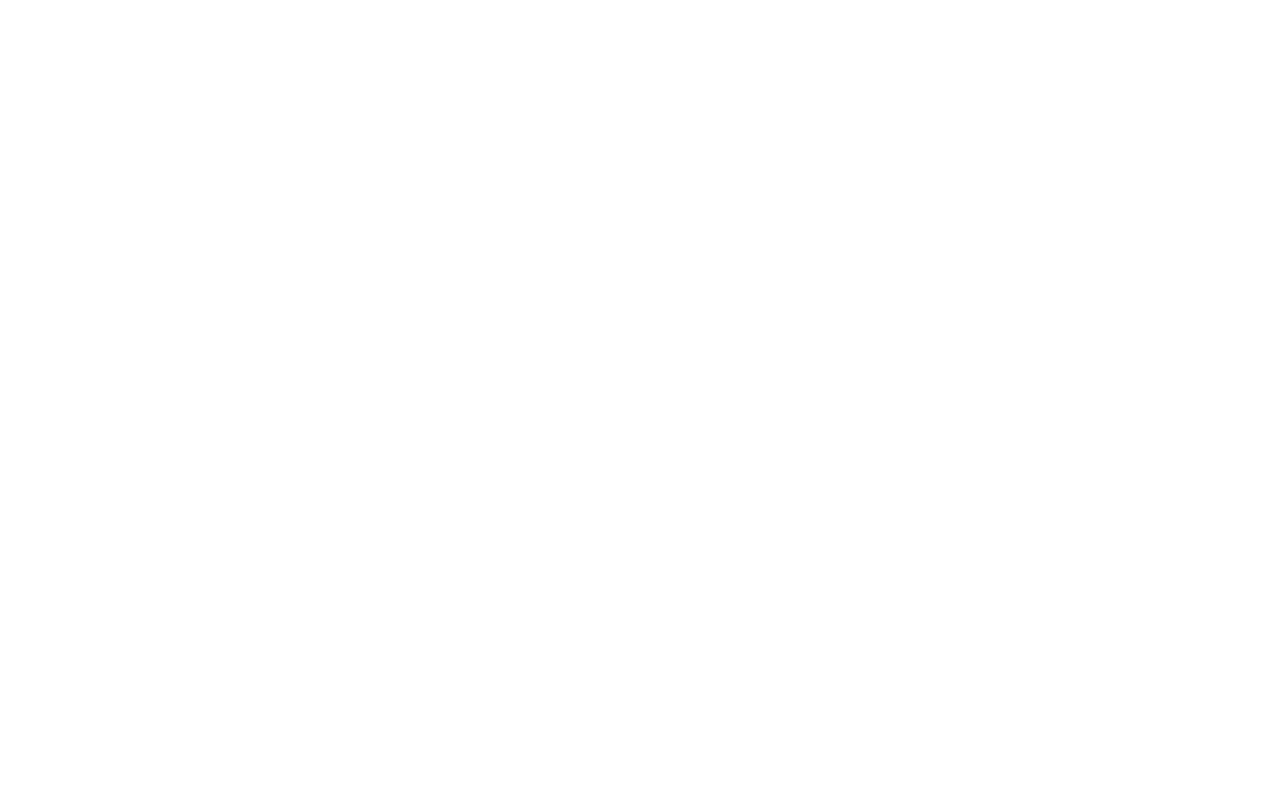
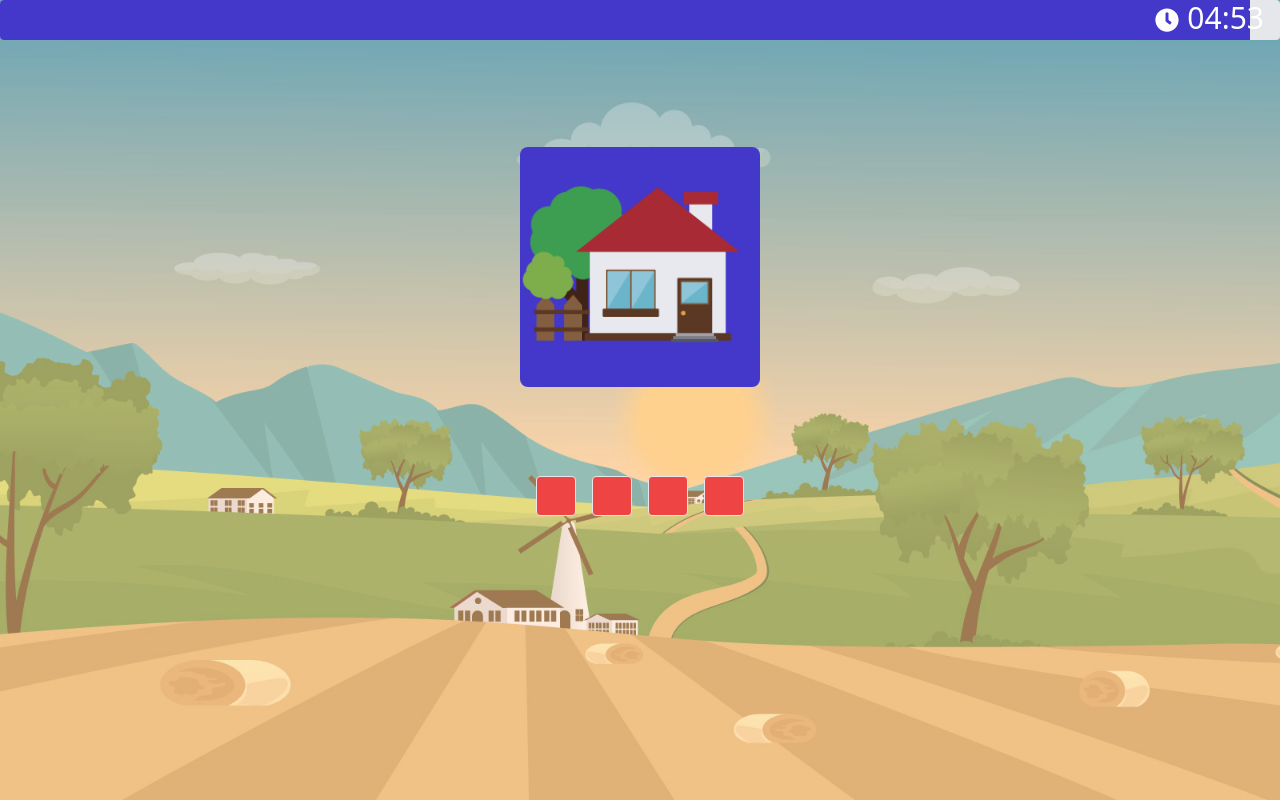
Before and after one commit to nathalia-84/app-abc, a React (Vite) app in the folder frontend/: page /activity in a window 1280 px wide. Before the commit this address had no page. Built offline with nearby package versions, Linux system fonts and the light colour scheme.

Commit message:
Adicionar página da atividade

```diff
--- a/frontend/src/App.tsx
+++ b/frontend/src/App.tsx
@@ -9,6 +9,7 @@
 import AddTrilha from './trilha/AddTrilha';
 import PinPage from './pin/PinPage';
 import MuralPage from './mural/Dashboard';
+import ActivityPage from './activity/ActivityPage';
 
 function App() {
   return (
@@ -23,6 +24,7 @@
         <Route path="/trilha" element={<AddTrilha />} />
         <Route path="/pin" element={<PinPage />} />
         <Route path="/mural" element={<MuralPage />} />
+        <Route path="/activity" element={<ActivityPage />} />
       </Routes>
     </Router>
   );
--- /dev/null
+++ b/frontend/src/activity/ActivityPage.tsx
@@ -0,0 +1,76 @@
+import React, { useEffect, useState } from 'react';
+import { FaClock } from 'react-icons/fa';
+
+const ActivityPage: React.FC = () => {
+  const [seconds, setSeconds] = useState(300); // 5 minutos em segundos
+  const [letters, setLetters] = useState(['', '', '', '']);
+  const correctLetters = ['c', 'a', 's', 'a'];
+
+  useEffect(() => {
+    if (seconds > 0) {
+      const timer = setInterval(() => {
+        setSeconds((prevSeconds) => prevSeconds - 1);
+      }, 1000);
+
+      return () => clearInterval(timer);
+    }
+  }, [seconds]);
+
+  const getProgressWidth = () => {
+    const percentage = (seconds / 300) * 100; // 5 minutos em segundos
+    return `${percentage}%`;
+  };
+
+  const handleInputChange = (index: number, value: string) => {
+    const newLetters = [...letters];
+    newLetters[index] = value.toLowerCase();
+    setLetters(newLetters);
+  };
+
+  const checkLetters = () => {
+    const isCorrect = letters.every((letter, index) => letter === correctLetters[index]);
+    if (isCorrect) {
+      // Redirecionar para '/about'
+      console.log('Todas as letras estão corretas. Redirecionar para /about.');
+    }
+  };
+
+  useEffect(() => {
+    checkLetters();
+  }, [letters]);
+
+  return (
+    <div className="min-h-screen relative">
+      <img
+        className="absolute top-0 left-0 w-full h-full object-cover opacity-75 blur-xs"
+        src="src/activity/bg-farm.jpg"
+        alt="background"
+      />
+      <div className="fixed top-1/3 left-1/2 transform -translate-x-1/2 -translate-y-1/2 w-60 h-60 bg-indigo-700 rounded-lg z-50">
+        <img className="absolute top-0 left-0 w-full h-full object-cover" src="src/activity/house.png" alt="background" />
+      </div>
+      <div className="flex items-center absolute top-0 right-0 text-white text-3xl z-10 mr-4">
+        <FaClock className="mt-1 mr-2 w-6" />
+        {Math.floor(seconds / 60).toString().padStart(2, '0')}:{(seconds % 60).toString().padStart(2, '0')}
+      </div>
+      <div className="w-full h-10 rounded bg-gray-200 overflow-hidden mb-4 relative" style={{ top: 0 }}>
+        <div className="h-full w-full bg-indigo-700" style={{ width: getProgressWidth(), transition: 'width 0.3s ease' }}></div>
+      </div>
+      <div className="fixed flex justify-center items-center w-screen h-screen mt-10">
+        {letters.map((letter, index) => (
+          <input
+            key={index}
+            className={`w-10 h-10 border rounded mx-2 text-center ${
+              letter.toLowerCase() === correctLetters[index] ? 'bg-green-500' : 'bg-red-500'
+            }`}
+            maxLength={1}
+            value={letter}
+            onChange={(e) => handleInputChange(index, e.target.value)}
+          />
+        ))}
+      </div>
+    </div>
+  );
+};
+
+export default ActivityPage;
--- a/frontend/src/home/MainContent.tsx
+++ b/frontend/src/home/MainContent.tsx
@@ -12,7 +12,7 @@
             O FreirEduc é um software educacional inovador que utiliza o método de Paulo Freire de alfabetização contextualizada potencializando o processo de ensino e aprendizagem. Projetado com um design simples e intuitivo, o software busca adaptar-se à realidade do aluno, celebrando a pluralidade cultural e especificidades das regiões brasileiras.
           </p>
           <Link
-            to="/pin"
+            to="/activity"
             className="mt-4 px-4 py-2 bg-yellow-400 hover:bg-yellow-500 text-black text-lg rounded-lg font-medium"
           >
             ACESSAR SALA VIRTUAL COM PIN
```
Also changed, not shown: frontend/src/activity/bg-farm.jpg (added), frontend/src/activity/house.png (added).
